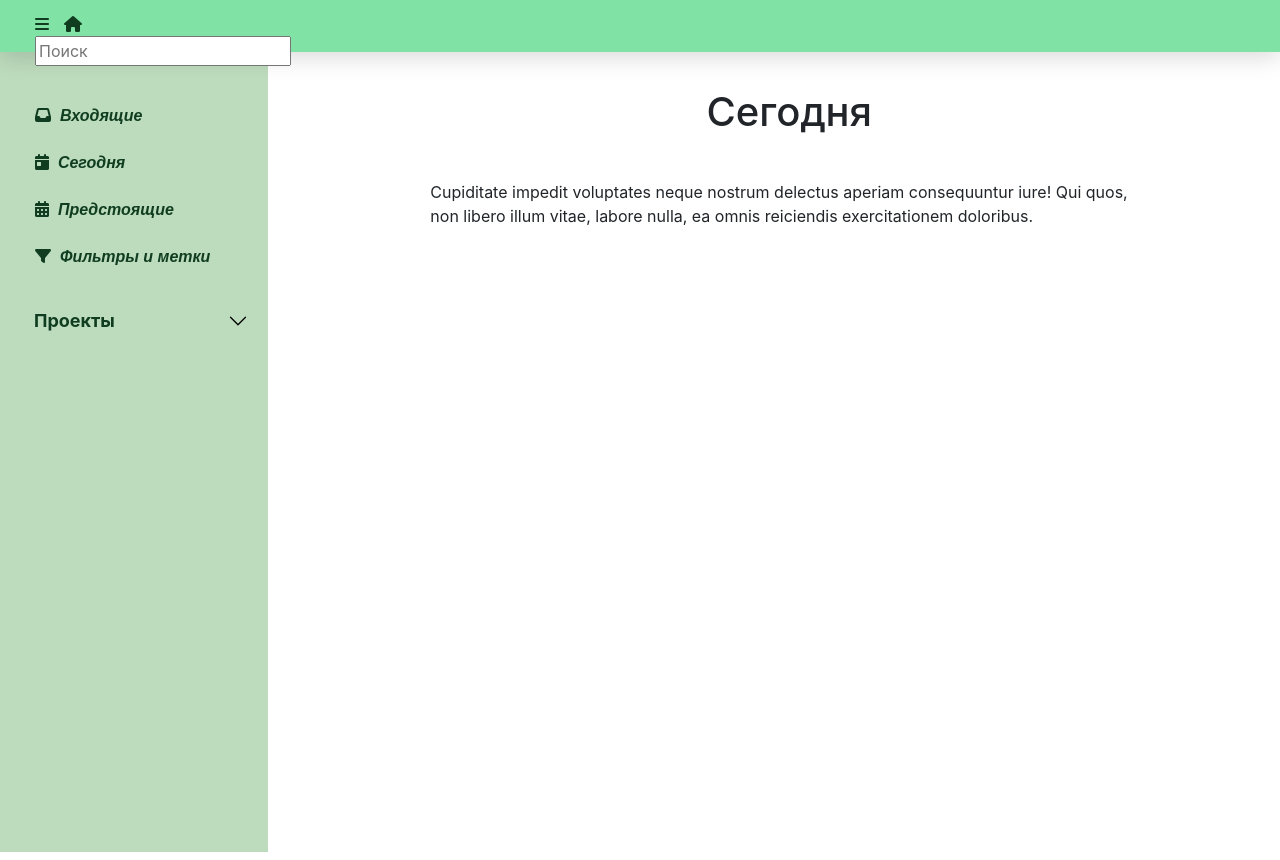
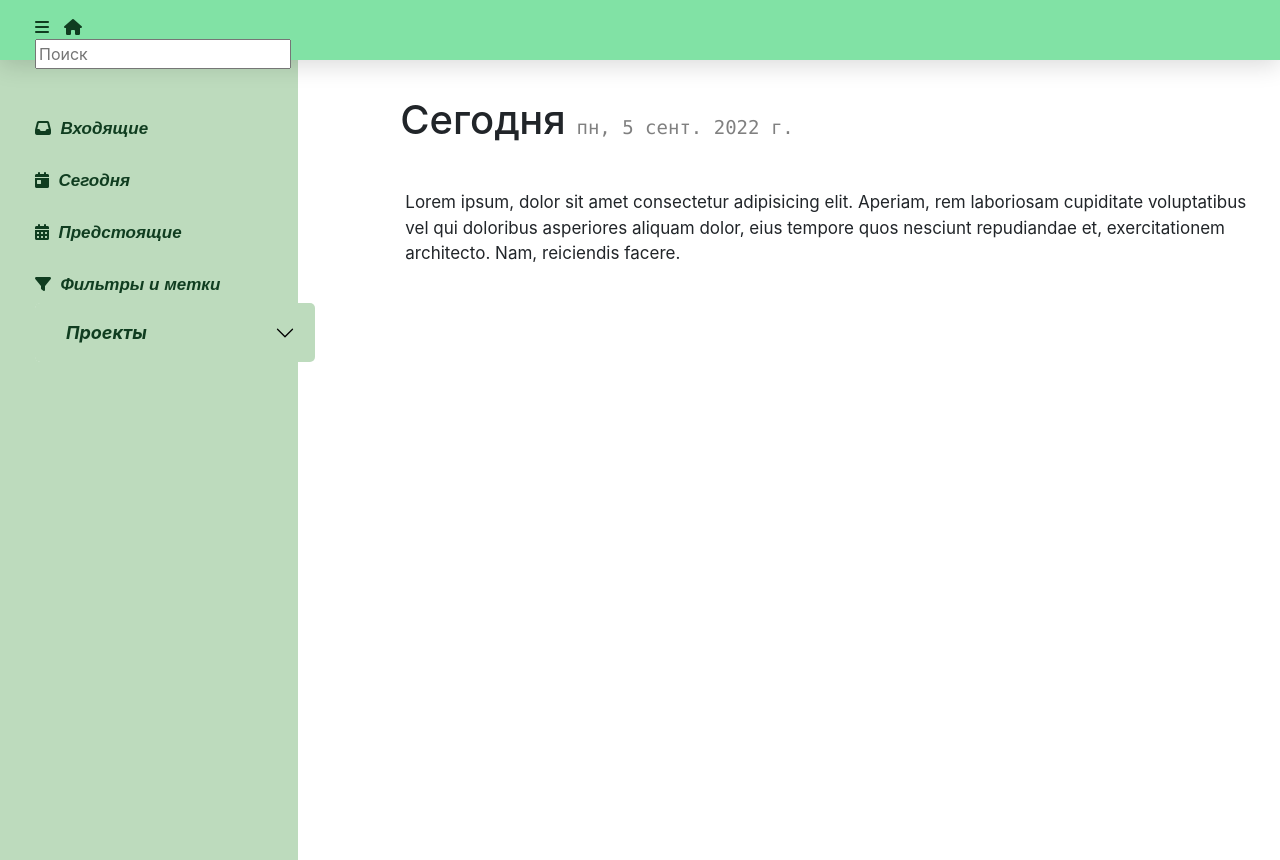
Before and after one commit to nordwille/todolist, a React app: page /today in a window 1280 px wide. Built offline with nearby package versions, Linux system fonts and the light colour scheme.

Commit message:
fixed left-menu and date for today pages

```diff
--- a/src/components/app/app.js
+++ b/src/components/app/app.js
@@ -6,7 +6,7 @@ import Incoming from "../pages/incoming/incoming";
 import Today from "../pages/today/today";
 import Forthcoming from "../pages/forthcoming/forthcoming";
 import Filter from "../pages/filter/filter";
-import "../pages/view-content.css";
+import "../pages/view.css";
 
 function App() {
   return (
--- a/src/components/header/header.css
+++ b/src/components/header/header.css
@@ -1,11 +1,11 @@
 header {
     position: sticky;
-    top: 0;
+    top:0;
     display: block;
     z-index: 100;
          -webkit-box-shadow: 0 5px 25px rgba(0, 0, 0, 0.15);
           box-shadow: 0 5px 25px rgba(0, 0, 0, 0.15);
     background-color: #81e2a5;
-    height: 52px;
+    height: 60px;
     width: 100%;
 }
--- a/src/components/header/left-control/left-control.css
+++ b/src/components/header/left-control/left-control.css
@@ -1,12 +1,12 @@
 .left-control {
     padding-left: 35px;
     width: 350px;
+    padding-top: 15px;
 }
 
 .burger-menu-button {
     color: rgb(16, 61, 32);
     display: inline-block;
-    margin-top: 12px;
     margin-right: 15px;
     cursor: pointer;
 }
--- a/src/components/left-menu/accordion-projects/accordion-projects.css
+++ b/src/components/left-menu/accordion-projects/accordion-projects.css
@@ -1,4 +1,5 @@
 .accordion-item{
+    display: block;
     margin: 0;
     border: #bddbbd;
     border-radius: 0%;
@@ -14,6 +15,7 @@
     font-size: 18px;
 }
 .accordion-body{
+    max-width: 350px;
     background-color:#bddbbd;
     color: rgb(16, 61, 32);
 }
--- a/src/components/left-menu/left-menu.css
+++ b/src/components/left-menu/left-menu.css
@@ -1,26 +1,19 @@
 .left-menu {
+    display: flex;
     padding-top: 35px;
     padding-left: 3px;
     margin-right: 20px;
-    flex-basis: 350px;
+    flex-basis: 353px;
     height: 100vh;
     background:#bddbbd;
     list-style-type: none;
 }
 .left-menu .ulMenu{
+    position: fixed;
     list-style-type: none;
 }
-.left-menu .incoming{
-    padding-top: 10px;
-}
-.left-menu .today{
-    padding-top: 10px;
-}
-.left-menu .forthcoming{
-    padding-top: 10px;
-}
-.left-menu .filter{
-    padding-top: 10px;
+.left-menu li{
+    padding-top: 15px;
 }
 
 .left-menu .ulMenu i{
@@ -29,7 +22,13 @@
     color: rgb(16, 61, 32);
 }
 .left-menu .ulMenu .text{
+    font-size: 17px;
     color: rgb(16, 61, 32);
     text-decoration: none;
     font-family: sans-serif;
 }
+.left-menu .ulMenu .accordion{
+    list-style-position:inside;
+    position: absolute;
+    width: 280px;
+}
--- a/src/components/left-menu/left-menu.js
+++ b/src/components/left-menu/left-menu.js
@@ -13,7 +13,6 @@ const LeftMenu = () => {
             </i>
           </Link>
         </li>
-
         <li className="today">
           <Link to="/today">
             <i className="fa-solid fa-calendar-day">
@@ -21,7 +20,6 @@ const LeftMenu = () => {
             </i>
           </Link>
         </li>
-
         <li className="forthcoming">
           <Link to="/forthcoming">
             <i className="fa-solid fa-calendar-days">
@@ -29,7 +27,6 @@ const LeftMenu = () => {
             </i>
           </Link>
         </li>
-
         <li className="filter">
           <Link to="/filter">
             <i className="fa-solid fa-filter">
@@ -37,8 +34,11 @@ const LeftMenu = () => {
             </i>
           </Link>
         </li>
+        <i>
+          <AccordionProjects />
+        </i>
+        <div className="accordion"></div>
       </ul>
-      <AccordionProjects />
     </nav>
   );
 };
--- a/src/components/pages/filter/filter.js
+++ b/src/components/pages/filter/filter.js
@@ -5,13 +5,13 @@ const Filter = () => {
     <div className="container">
       <div className="view-header">
         <h1>Фильтры и Метки</h1>
-        <div className="view-content">
-          <p>
-            Cupiditate impedit voluptates neque nostrum delectus aperiam
-            consequuntur iure! Qui quos, non libero illum vitae, labore nulla,
-            ea omnis reiciendis exercitationem doloribus.
-          </p>
-        </div>
+      </div>
+      <div className="view-content">
+        <p>
+          Cupiditate impedit voluptates neque nostrum delectus aperiam
+          consequuntur iure! Qui quos, non libero illum vitae, labore nulla, ea
+          omnis reiciendis exercitationem doloribus.
+        </p>
       </div>
     </div>
   );
--- a/src/components/pages/forthcoming/forthcoming.js
+++ b/src/components/pages/forthcoming/forthcoming.js
@@ -5,13 +5,13 @@ const Forthcoming = () => {
     <div className="container">
       <div className="view-header">
         <h1>Предстоящие</h1>
-        <div className="view-content">
-          <p>
-            Cupiditate impedit voluptates neque nostrum delectus aperiam
-            consequuntur iure! Qui quos, non libero illum vitae, labore nulla,
-            ea omnis reiciendis exercitationem doloribus.
-          </p>
-        </div>
+      </div>
+      <div className="view-content">
+        <p>
+          Cupiditate impedit voluptates neque nostrum delectus aperiam
+          consequuntur iure! Qui quos, non libero illum vitae, labore nulla, ea
+          omnis reiciendis exercitationem doloribus.
+        </p>
       </div>
     </div>
   );
--- a/src/components/pages/incoming/incoming.js
+++ b/src/components/pages/incoming/incoming.js
@@ -4,13 +4,13 @@ const Incoming = () => {
     <div className="container">
       <div className="view-header">
         <h1>Входящие</h1>
-        <div className="view-content">
-          <p>
-            Cupiditate impedit voluptates neque nostrum delectus aperiam
-            consequuntur iure! Qui quos, non libero illum vitae, labore nulla,
-            ea omnis reiciendis exercitationem doloribus.
-          </p>
-        </div>
+      </div>
+      <div className="view-content">
+        <p>
+          Cupiditate impedit voluptates neque nostrum delectus aperiam
+          consequuntur iure! Qui quos, non libero illum vitae, labore nulla, ea
+          omnis reiciendis exercitationem doloribus.
+        </p>
       </div>
     </div>
   );
--- a/src/components/pages/today/today.css
+++ b/src/components/pages/today/today.css
@@ -0,0 +1,5 @@
+.view-header samp{
+    font-family:'Roboto' sans-serif;
+    font-size: 19px;
+    color: gray;
+}
--- a/src/components/pages/today/today.js
+++ b/src/components/pages/today/today.js
@@ -1,17 +1,33 @@
+import { type } from "@testing-library/user-event/dist/type";
 import "./today.css";
 
 const Today = () => {
+  function dateFormatingInToday() {
+    let date = new Date();
+    const options = {
+      weekday: "short",
+      year: "numeric",
+      month: "short",
+      day: "numeric",
+    };
+    return date.toLocaleDateString("ru-RU", options);
+  }
+  let dateFormatingToday = dateFormatingInToday();
+
   return (
     <div className="container">
       <div className="view-header">
-        <h1>Сегодня</h1>
-        <div className="view-content">
-          <p>
-            Cupiditate impedit voluptates neque nostrum delectus aperiam
-            consequuntur iure! Qui quos, non libero illum vitae, labore nulla,
-            ea omnis reiciendis exercitationem doloribus.
-          </p>
-        </div>
+        <h1>
+          Сегодня <samp>{dateFormatingToday}</samp>
+        </h1>
+      </div>
+      <div className="view-content">
+        <p>
+          Lorem ipsum, dolor sit amet consectetur adipisicing elit. Aperiam, rem
+          laboriosam cupiditate voluptatibus vel qui doloribus asperiores
+          aliquam dolor, eius tempore quos nesciunt repudiandae et,
+          exercitationem architecto. Nam, reiciendis facere.
+        </p>
       </div>
     </div>
   );
--- a/src/components/pages/view-content.css
+++ /dev/null
@@ -1,7 +0,0 @@
-.view-content{
-    padding: 36px 55px;
-    margin-left: 10px;
-}
-.view-content h1{
-text-align: center;
-}
--- /dev/null
+++ b/src/components/pages/view.css
@@ -0,0 +1,13 @@
+.view-header{
+    padding: 36px 55px 36px 70px;
+    margin-top: 0;
+    position: fixed;
+    display: block;
+    width: 100%;
+    background-color: rgb(255, 255, 255);
+}
+.view-content p{
+    padding-left: 75px;
+    padding-top: 130px;
+    font-size: 17px;
+}
```
